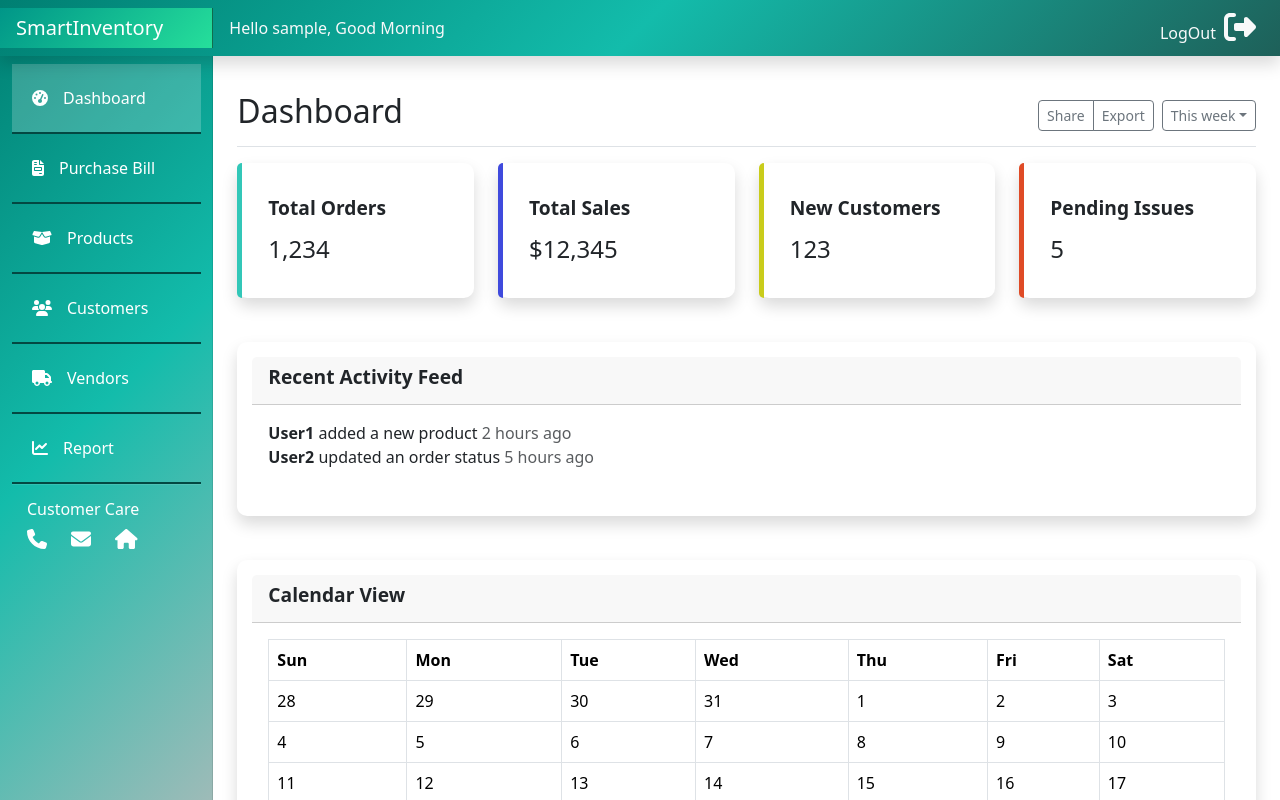
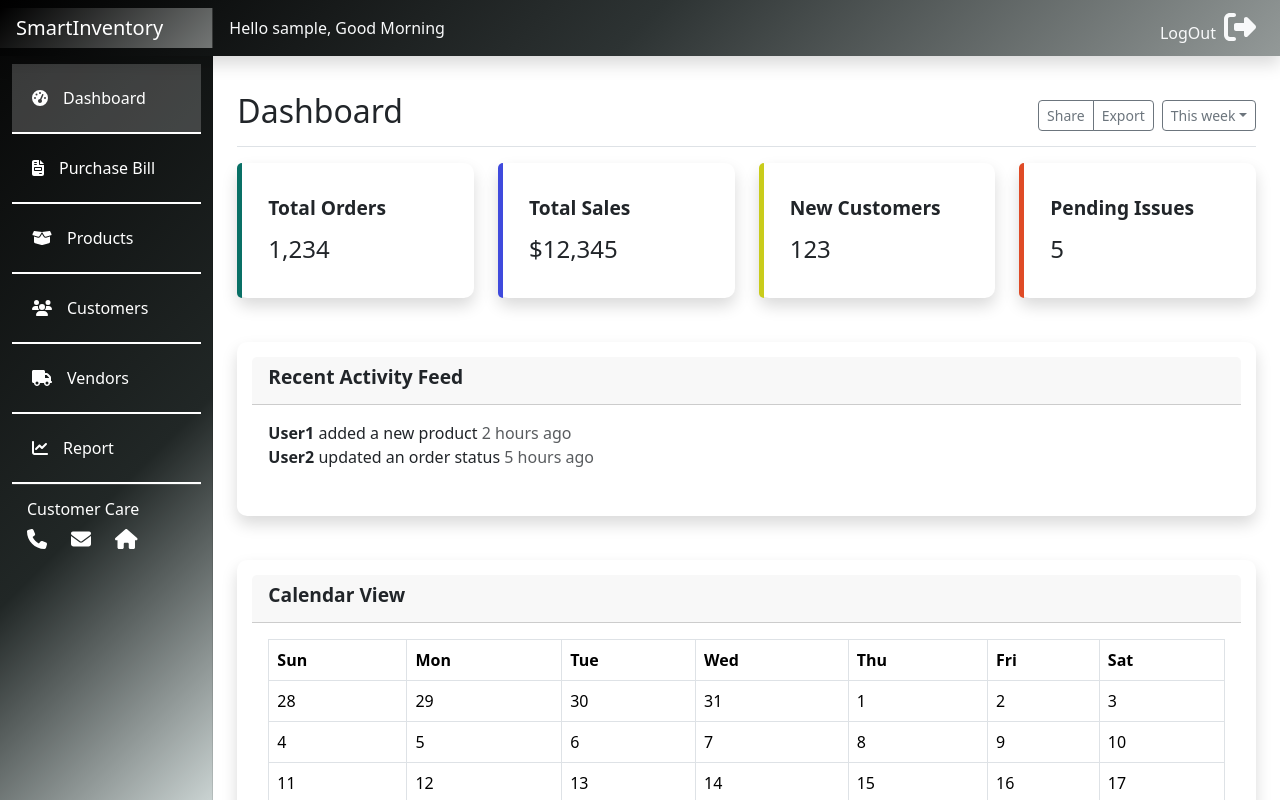
Before and after one commit to Vasoyasharan/InventoryManagementFrontEnd, a React (Create React App) app: page /dashboard in a window 1280 px wide. Shown: the top 800 px of the page. Built offline with nearby package versions, Linux system fonts and the light colour scheme; sample sign-in values are in the browser's storage.

Commit message:
Sidebar/Navbar CSS  Changed

```diff
--- a/src/Css/Dashboard.css
+++ b/src/Css/Sidebar.css
@@ -21,7 +21,7 @@ body {
   z-index: 100;
   padding: 48px 0;
   box-shadow: inset -1px 0 0 rgba(0, 0, 0, 0.1);
-  background: linear-gradient(135deg, #007f72 0%, #13bcab 50%, #9ebbb8 100%);
+  background: linear-gradient(135deg, #050505 0%, #212726 60%, #cad3d2 100%);
   color: #ffffff;
   display: flex;
   flex-direction: column;
@@ -38,7 +38,7 @@ body {
   display: flex;
   align-items: center;
   padding-left: 20px;
-  border-bottom: 2px solid #034842;
+  border-bottom: 2px solid #ffffff;
   text-decoration: none;
 }
 
@@ -58,7 +58,8 @@ body {
 }
 
 .sidebar .nav-link:hover {
-  background-color: rgba(255, 255, 255, 0.1);
+  background-color: rgba(68, 56, 56, 0.1);
+  color:#5dd7db;
 }
 
 .sidebar-footer {
@@ -117,13 +118,13 @@ body {
 padding-top: .75rem;
 padding-bottom: .75rem;
 font-size: 1rem;
-background: linear-gradient(135deg, #009688 0%, #26df9b 100%);
+background: linear-gradient(135deg, #000000 0%, #747776 100%);
 color: #ffffff;
 box-shadow: inset -1px 0 0 rgba(0, .50, .25, .50);
 }
 
 .navbar {
-background: linear-gradient(135deg, #007f72 0%, #13bcab 50%, #1e6059 100%);
+background: linear-gradient(135deg, #000000 0%, #2d3333 50%, #939998 100%);
 box-shadow: 0 4px 8px rgba(0, 0, 0, 0.1);
 }
 
--- a/src/Routes/index.js
+++ b/src/Routes/index.js
@@ -1,4 +1,4 @@
-import "../Css/Dashboard.css";
+import "../Css/Sidebar.css";
 import Dashboard from "../pages/home/Dashboard";
 import Report from "../pages/Report";
 import CustomerList from "../pages/Customer";
--- a/src/component/Header.js
+++ b/src/component/Header.js
@@ -1,5 +1,5 @@
 import { NavLink, useNavigate } from "react-router-dom";
-import "../Css/Dashboard.css";
+import "../Css/Sidebar.css";
 import React from "react";
 import { ToastContainer, toast } from 'react-toastify';
 import { FontAwesomeIcon } from "@fortawesome/react-fontawesome";
--- a/src/component/Sidebar.js
+++ b/src/component/Sidebar.js
@@ -1,4 +1,4 @@
-import "../Css/Dashboard.css";
+import "../Css/Sidebar.css";
 import React from "react";
 import { NavLink } from "react-router-dom";
 import { FontAwesomeIcon } from '@fortawesome/react-fontawesome';
--- a/src/pages/home/Dashboard.css
+++ b/src/pages/home/Dashboard.css
@@ -36,7 +36,7 @@ body {
 }
 
 .card-line-primary::before {
-  background-color: #32c7b8; /* Color from sidebar gradient */
+  background-color: #097066; /* Color from sidebar gradient */
 }
 
 .card-line-success::before {
```
